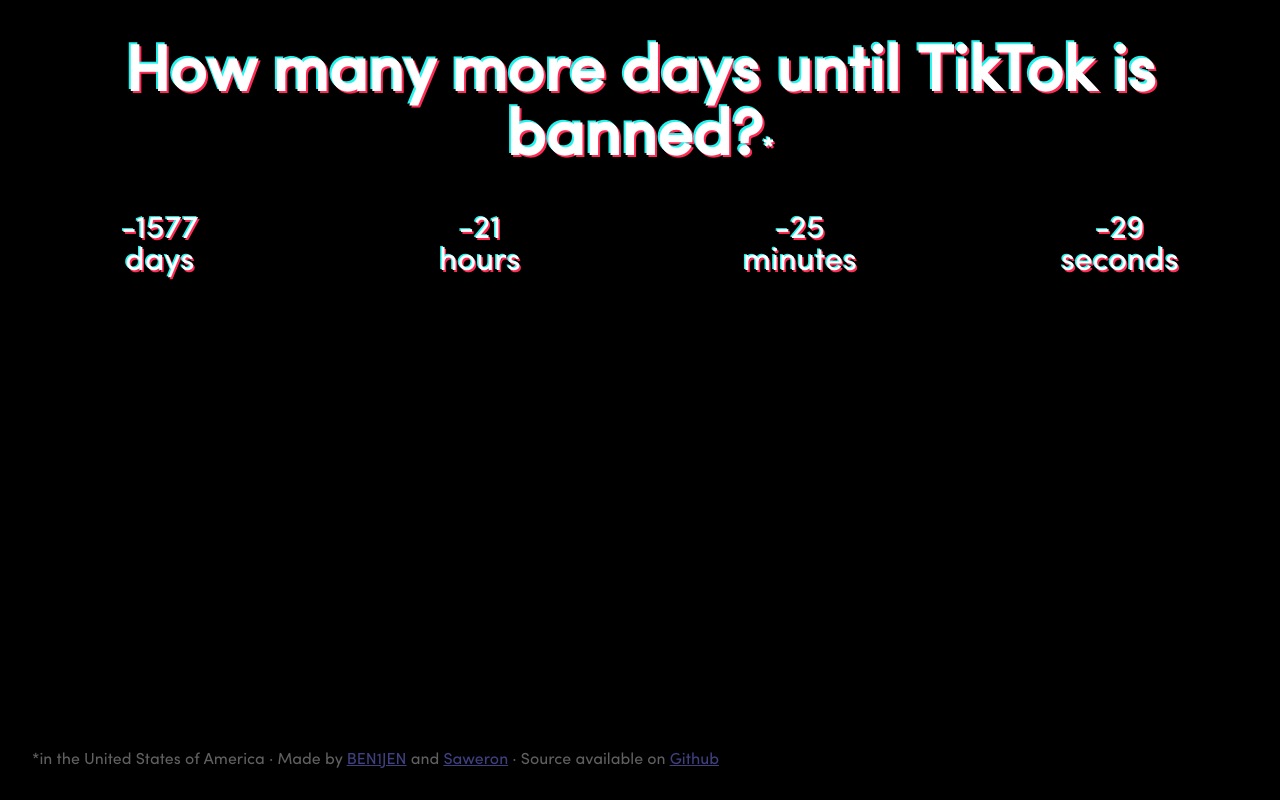
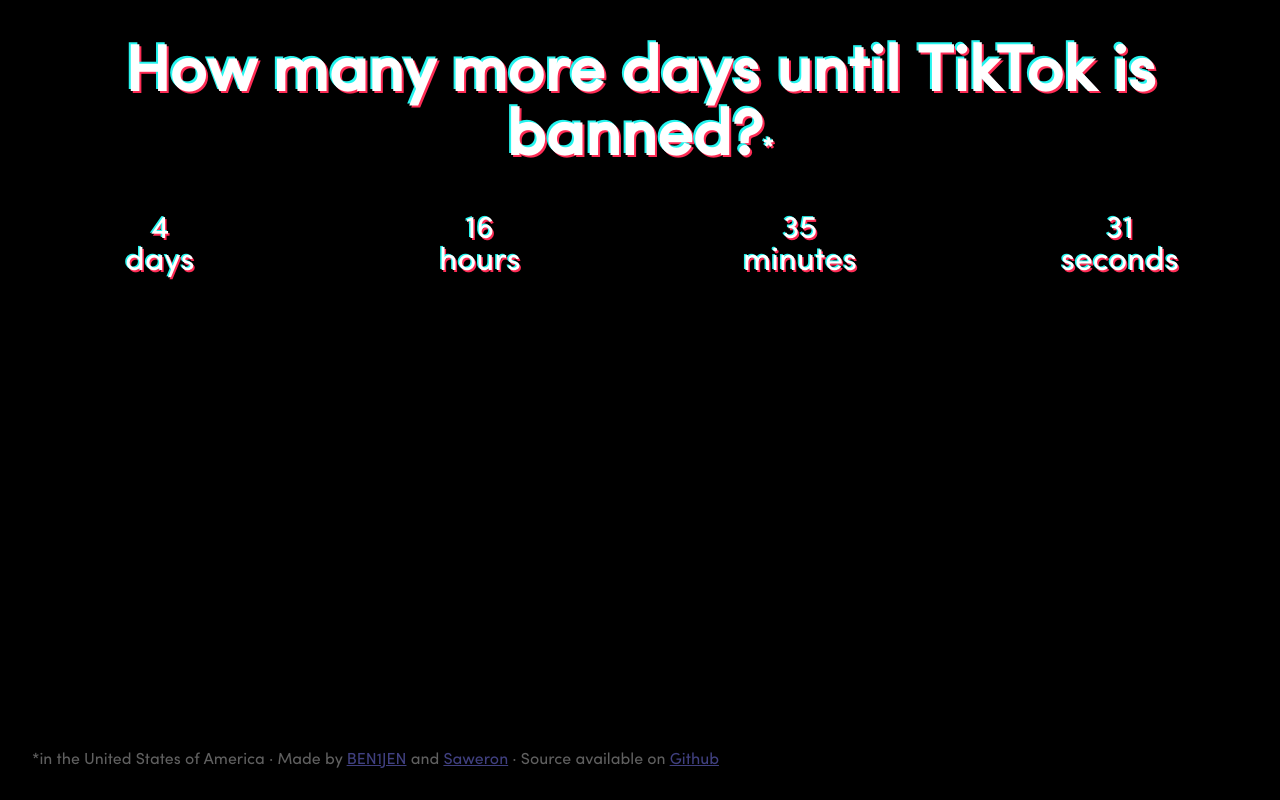
Before and after one commit to VedaRePowered/howmanymoredaysuntiltiktokisbanned, a plain HTML site: page index.html in a window 1280 px wide. Drawn offline with Linux system fonts and the light colour scheme.

Commit message:
Update index.html
New date

```diff
--- a/index.html
+++ b/index.html
@@ -56,7 +56,7 @@
       const minutesLabel = document.getElementById("minutes-label");
       const secondsLabel = document.getElementById("seconds-label");
       function updateDisplay() {
-        const time = 1600646400 - new Date().getTime()/1000;
+        const time = 1737291600 - new Date().getTime()/1000;
         const dayCount = Math.floor(time/60/60/24);
         const hourCount = Math.floor(time/60/60%24);
         const minuteCount = Math.floor(time/60%60);
```
